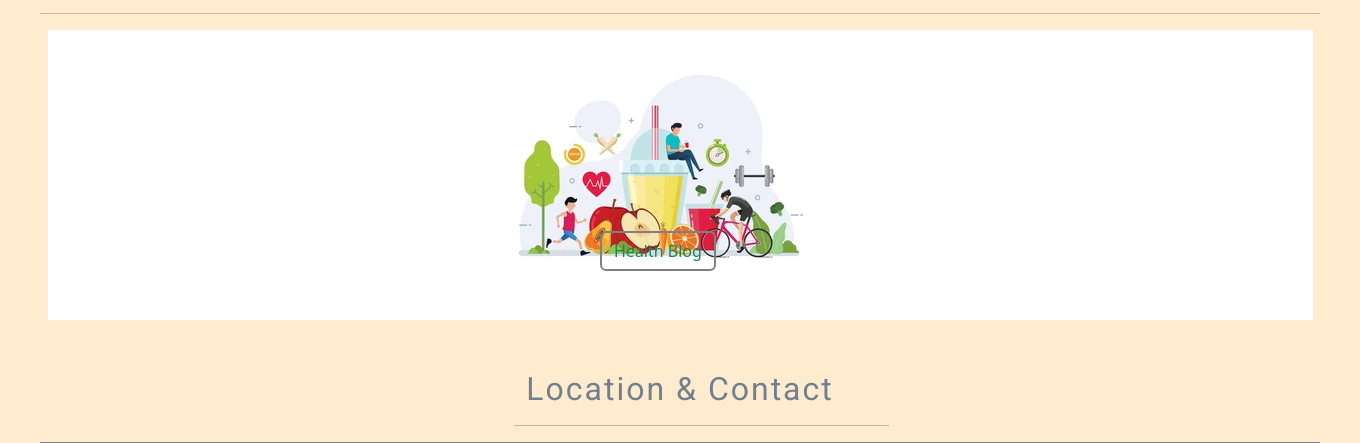
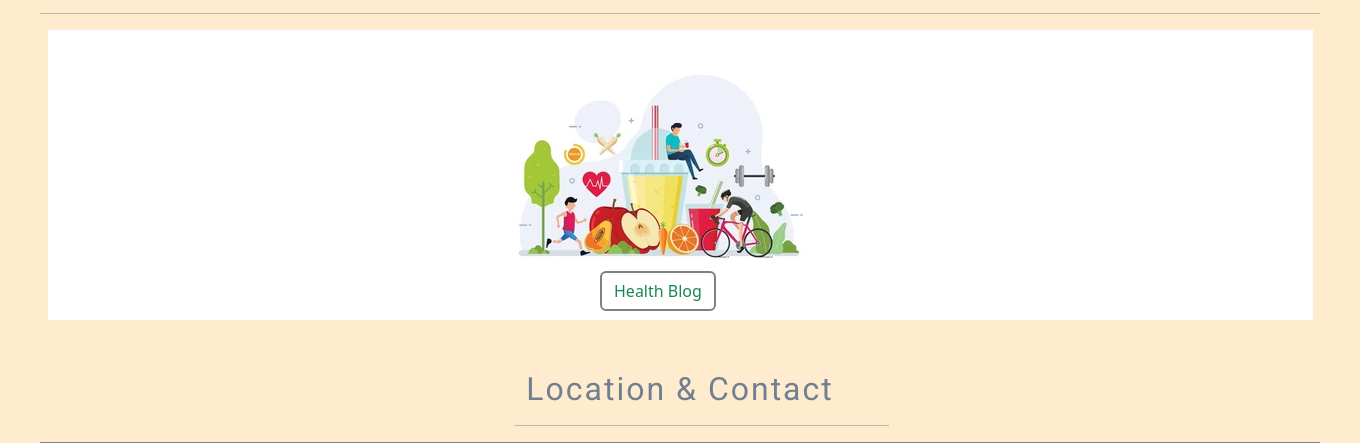
Before and after one commit to kav-yeah/Arulsiddha, a Django app: page / in a window 1360 px wide. Shown: the part 1439-1882 px from the top of the page. Run offline with Django 4.2, Linux system fonts and the light colour scheme; grey boxes are pictures that could not be loaded.

Commit message:
'designchanges02'

```diff
--- a/static/css/home.css
+++ b/static/css/home.css
@@ -100,7 +100,7 @@
 }
 .healthytipsbody button{
     position:absolute;
-    top: 1670px;
+    top: 1710px;
     left: 600px;
 }
   /* Create two equal columns that sits next to each other */
```
